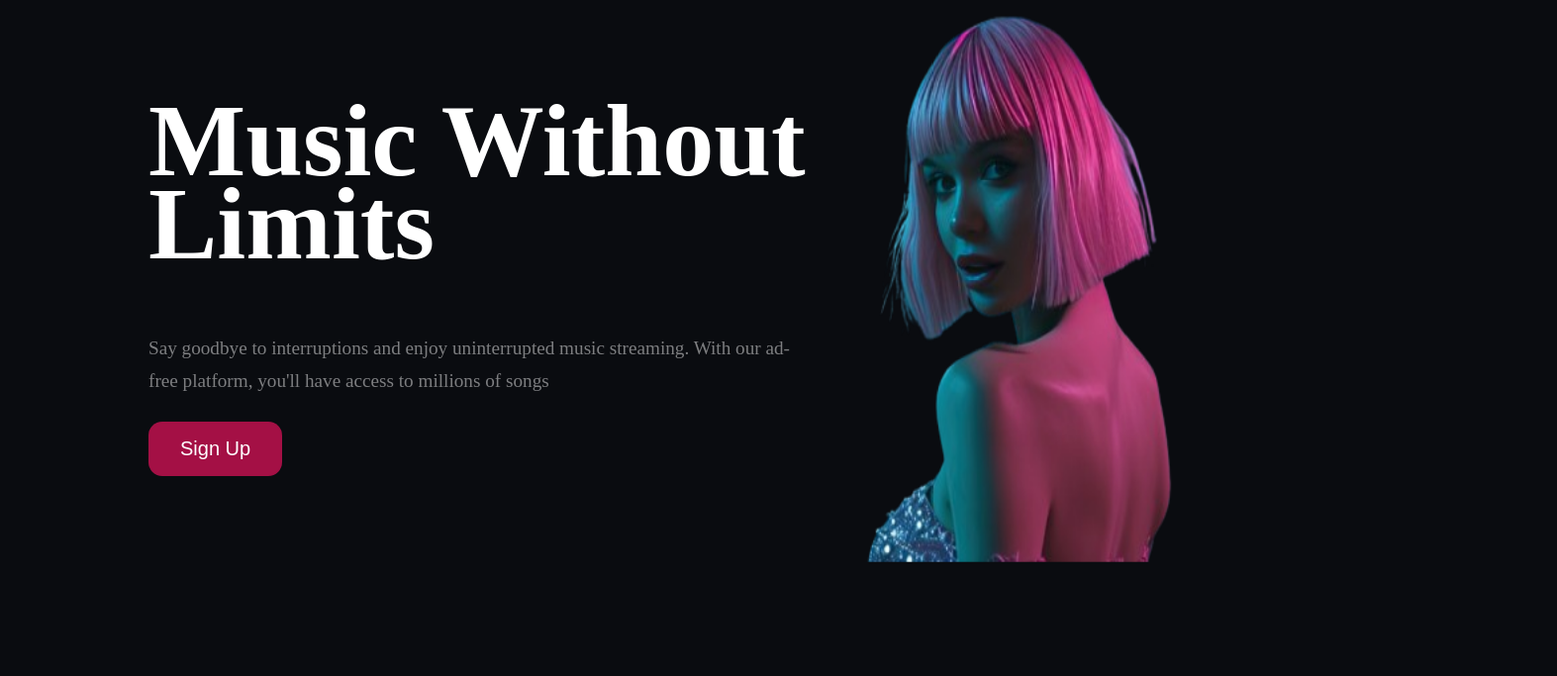
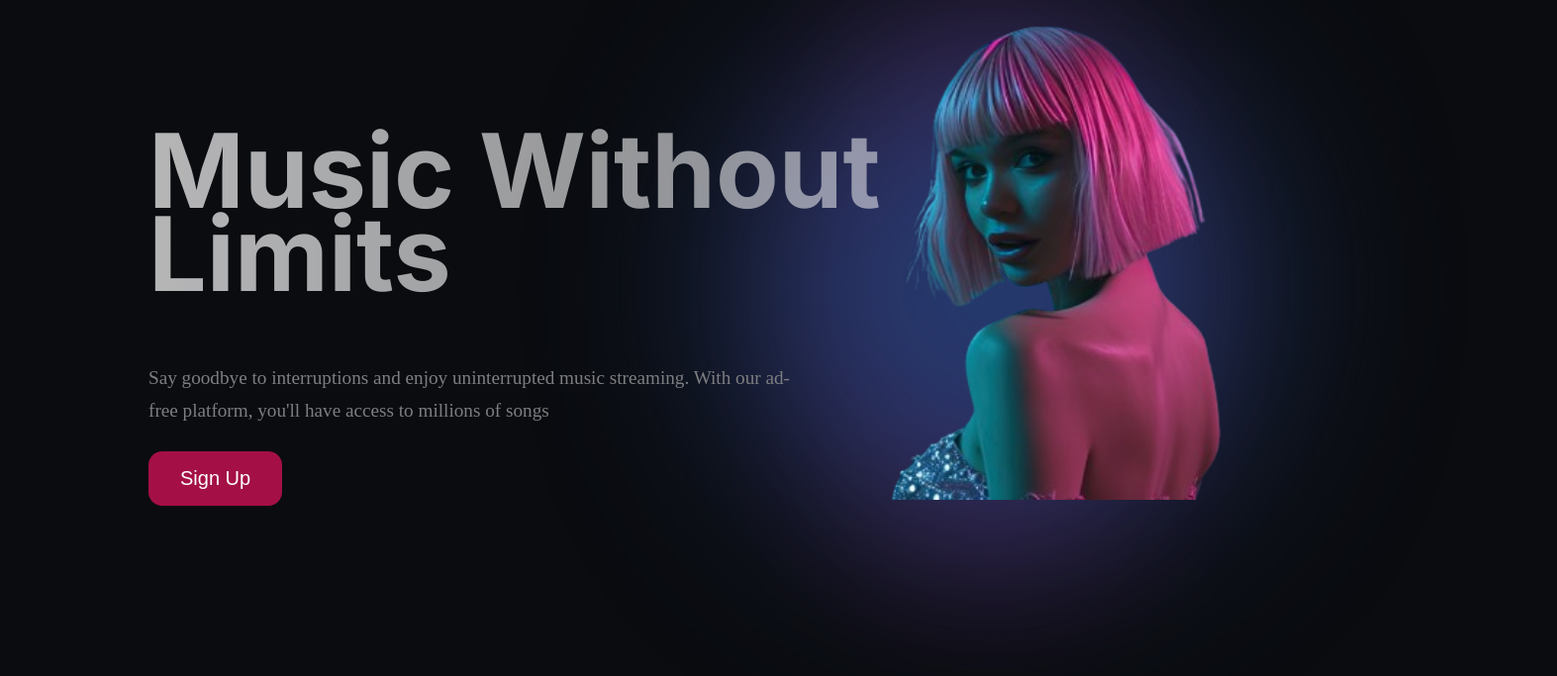
Before and after one commit to Ankit-Moura/web-design-pride, a plain HTML site: page index.html in a window 1280 px wide. Shown: the part 91-774 px from the top of the page at 99% size, 1573 px wide, since content can reach past the window. Drawn offline with Linux system fonts and the light colour scheme.

Commit message:
first page finished

```diff
--- a/index.css
+++ b/index.css
@@ -72,18 +72,25 @@ body{
 .title-text>h2{
     position: absolute;
     left: 150px;
-    top: 90px;
+    top: 120px;
     z-index: 10;
+    font-family: "Inter", sans-serif;
     font-size: var(--font-larger);
     font-weight: bolder;
     line-height: 84px;
+    background: linear-gradient(90deg, rgba(255, 255, 255, .7), rgba(255, 255, 255, .5));
+    background-clip: text;
+    -webkit-background-clip: text;
+    -webkit-text-fill-color: transparent;
+
+
 }
 
 .title-text>p{
     position: absolute;
     color: #7D7E80;    ;
     left: 150px;
-    top: 325px;
+    top: 355px;
     z-index: 10;
     font-size: var(--font-large);
     line-height: 33px;
@@ -96,11 +103,11 @@ body{
 
     position: absolute;
     max-width: 1552px;
-    width: 70vw;
+    width: 76vw;
     z-index: 2;
-    top: -70px;
+    top: -50px;
     left: 600px;
-    height: 628px;
+    height: auto;
 
 }
 
@@ -112,9 +119,31 @@ body{
     border-radius: 14px;
     font-size: 20px;
     padding: 16px 32px;
-    top: 400px;
+    top: 430px;
     left: 150px;
     text-align: center;
     cursor: pointer;
     border: none;
 }
+
+.bg-blur{
+    height: 500px;
+    width: 200px;
+    border-radius: 50%;
+    filter:blur(100px);
+    position: absolute;
+
+}
+
+.left{
+    background-color: #871859;
+    top: 30px;
+    left: 900px;
+}
+
+.right{
+    background-color: #24396D;
+    top: 30px;
+    right: 2%;
+    width: 500px;;
+}
--- a/index.html
+++ b/index.html
@@ -4,6 +4,9 @@
     <meta charset="UTF-8">
     <meta name="viewport" content="width=device-width, initial-scale=1.0">
     <title>pride</title>
+    <link rel="preconnect" href="https://fonts.googleapis.com">
+    <link rel="preconnect" href="https://fonts.gstatic.com" crossorigin>
+    <link href="https://fonts.googleapis.com/css2?family=Inter:ital,opsz,wght@0,14..32,100..900;1,14..32,100..900&display=swap" rel="stylesheet">
     <link rel="stylesheet" href="index.css">
 </head>
 <body>
@@ -33,8 +36,12 @@
             <button>Sign Up</button>
         </div>
         <div class="title-image">
+
             <img src="images/pride-girl.png" alt="girl">
         </div>
+        <div class="bg-blur left"></div>
+        <div class="bg-blur right"></div>
+
     </div>
 </body>
 </html>
```
